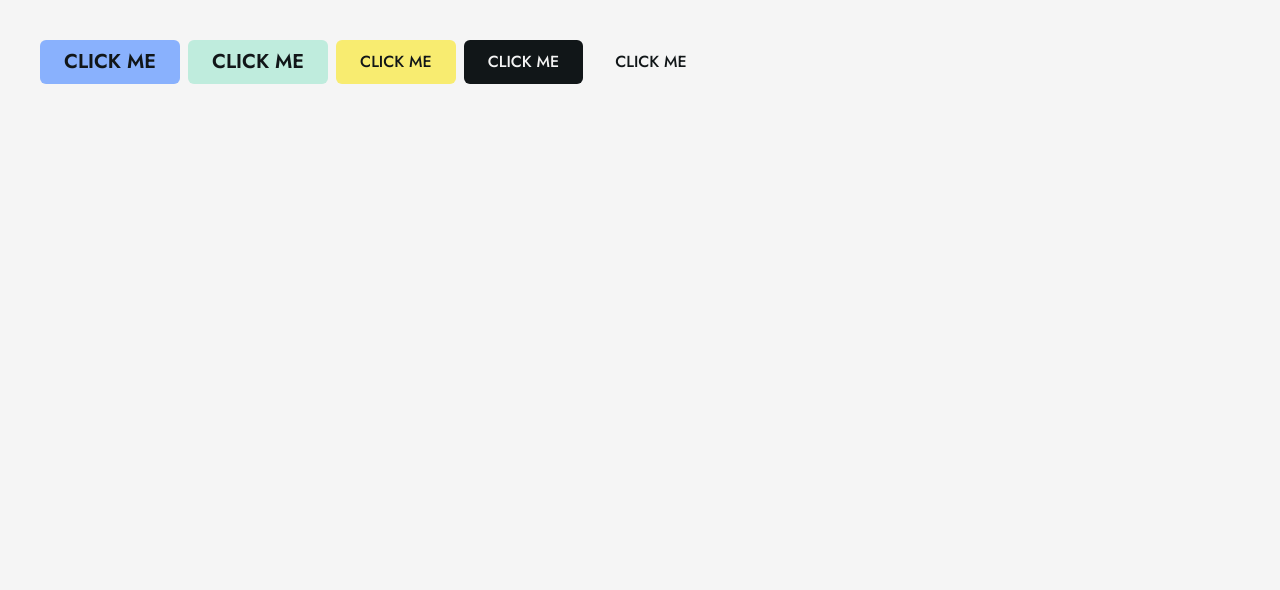
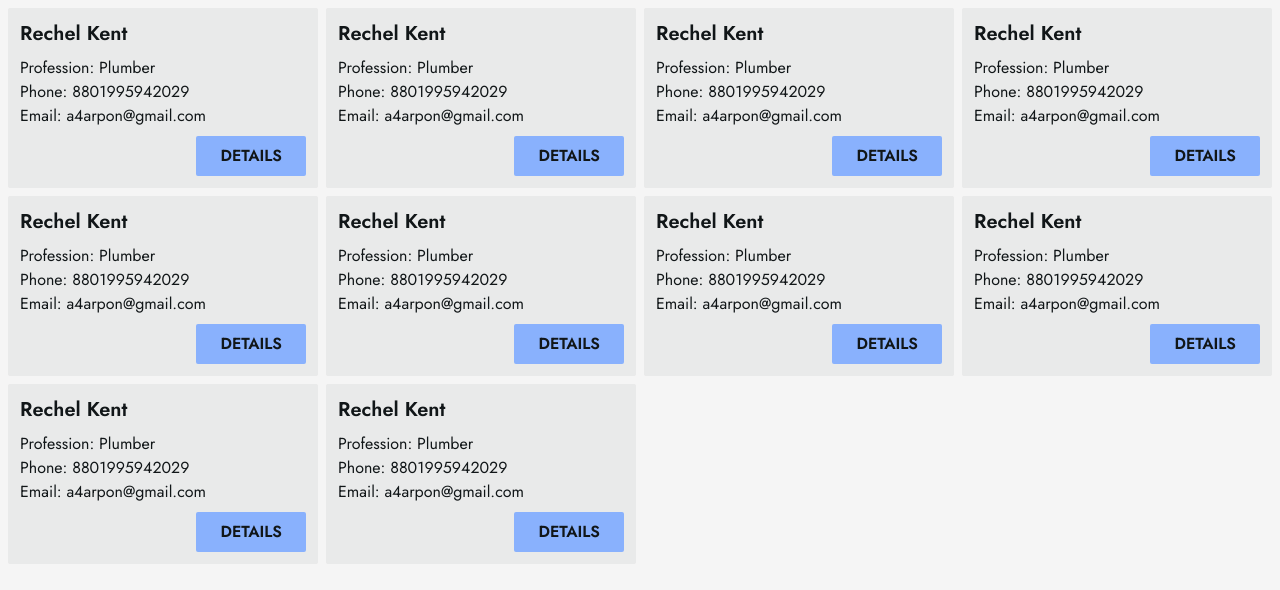
Before and after one commit to a4arpon/open-ums, a React (Vite) app: page / in a window 1280 px wide. Shown: the top 590 px of the page. Built offline with nearby package versions, Linux system fonts and the light colour scheme.

Commit message:
profile card added

```diff
--- /dev/null
+++ b/src/components/others/ProfileCard.tsx
@@ -0,0 +1,22 @@
+import Button from '../shared/Button'
+import Card from '../shared/Card'
+
+const ProfileCard = () => {
+  return (
+    <Card>
+      <h2 className="text-xl font-semibold">Rechel Kent</h2>
+      <div>
+        <p>Profession: Plumber</p>
+        <p>Phone: 8801995942029</p>
+        <p>Email: a4arpon@gmail.com</p>
+      </div>
+      <div className="flex justify-end">
+        <Button variant="primary" link={`/contacts/${232323}`}>
+          Details
+        </Button>
+      </div>
+    </Card>
+  )
+}
+
+export default ProfileCard
--- a/src/components/shared/Button.tsx
+++ b/src/components/shared/Button.tsx
@@ -1,5 +1,6 @@
 import twClassName from '@/lib/twClassName'
 import { VariantProps, cva } from 'class-variance-authority'
+import { Link } from 'react-router-dom'
 
 const buttonVariants = cva(
   'flex justify-center gap-2 items-center py-2 duration-200 ease-in-out transition uppercase',
@@ -25,7 +26,8 @@ const buttonVariants = cva(
       },
       fontWidth: {
         base: 'font-medium',
-        bold: 'font-semibold',
+        'semi-bold': 'font-semibold',
+        bold: 'font-bold',
       },
       scale: {
         in: 'active:scale-95',
@@ -41,8 +43,8 @@ const buttonVariants = cva(
     defaultVariants: {
       variant: 'primary',
       fontSize: 'sm',
-      rounded: 'md',
-      fontWidth: 'base',
+      rounded: 'sm',
+      fontWidth: 'semi-bold',
       scale: 'in',
       width: 'fit',
     },
@@ -63,6 +65,7 @@ const Button: React.FC<ButtonPropsWithVariants> = ({
   disabled,
   onClick,
   link,
+  target,
   fontWidth,
   rounded,
   scale,
@@ -89,7 +92,9 @@ const Button: React.FC<ButtonPropsWithVariants> = ({
     )
   } else {
     return (
-      <button
+      <Link
+        to={link}
+        target={target}
         className={twClassName(
           buttonVariants({
             variant,
@@ -97,7 +102,7 @@ const Button: React.FC<ButtonPropsWithVariants> = ({
         )}
       >
         {children}
-      </button>
+      </Link>
     )
   }
 }
--- a/src/components/shared/Card.tsx
+++ b/src/components/shared/Card.tsx
@@ -13,33 +13,42 @@ const cardVariants = cva('p-3 text-light w-full', {
       'ghost-dark': 'bg-dark/10 text-dark',
       warn: 'bg-warn text-dark',
     },
-    fSize: {
+    fontSize: {
       sm: 'text-base',
       md: 'text-lg',
+    },
+    fontWidth: {
+      base: 'font-base',
+      md: 'font-medium',
+      bold: 'font-semibold',
     },
     rounded: {
       sm: 'rounded-sm',
       md: 'rounded-md',
       full: 'rounded-full',
     },
-    fw: {
-      base: 'font-base',
-      md: 'font-medium',
-      bold: 'font-semibold',
-    },
     type: {
       flex: 'flex flex-col gap-2',
       'flex-no-pad': 'flex flex-col gap-2 p-0',
-      'flex-md': 'flex flex-col gap-3',
+      'flex-3': 'flex flex-col gap-3',
+      'flex-row': 'flex gap-2',
+      'flex-row-3': 'flex gap-3',
+    },
+    align: {
+      center: 'justify-center items-center',
+      between: 'justify-between',
+      'center-start': 'justify-center items-start',
+      'center-end': 'justify-center items-end',
     },
   },
 
   defaultVariants: {
     variant: 'ghost',
-    fSize: 'sm',
+    fontSize: 'sm',
     rounded: 'sm',
-    fw: 'base',
+    fontWidth: 'base',
     type: 'flex',
+    align: 'between',
   },
 })
 interface CardProps extends ReactChildren, VariantProps<typeof cardVariants> {}
@@ -47,15 +56,15 @@ interface CardProps extends ReactChildren, VariantProps<typeof cardVariants> {}
 const Card: React.FC<CardProps> = ({
   children,
   variant,
-  fSize,
+  fontSize,
   rounded,
-  fw,
+  fontWidth,
   type,
 }) => {
   return (
     <div
       className={twClassName(
-        cardVariants({ variant, fSize, rounded, fw, type })
+        cardVariants({ variant, fontSize, rounded, fontWidth, type })
       )}
     >
       {children}
--- a/src/layouts/App.tsx
+++ /dev/null
@@ -1,14 +0,0 @@
-import Button from '@/components/shared/Button'
-import Card from '@/components/shared/Card'
-
-const App = () => {
-  return (
-    <div className="p-10">
-      <Card>
-        <Button />
-      </Card>
-    </div>
-  )
-}
-
-export default App
--- a/src/layouts/Public.tsx
+++ b/src/layouts/Public.tsx
@@ -2,7 +2,7 @@ import { Outlet } from 'react-router-dom'
 
 const Public = () => {
   return (
-    <div className="container mx-auto">
+    <div className="container p-2">
       <Outlet />
     </div>
   )
--- a/src/pages/Home.tsx
+++ b/src/pages/Home.tsx
@@ -1,17 +1,18 @@
-import Button from '@/components/shared/Button'
+import ProfileCard from '@/components/others/ProfileCard'
 
 const Home = () => {
   return (
-    <div className="m-10 flex flex-wrap gap-2">
-      <Button fontWidth="bold" fontSize="xl">
-        Click Me
-      </Button>
-      <Button variant="secondary" fontWidth="bold" fontSize="xl">
-        Click Me
-      </Button>
-      <Button variant="warn">Click Me</Button>
-      <Button variant="dark">Click Me</Button>
-      <Button variant="ghost">Click Me</Button>
+    <div className="grid gap-2 md:grid-cols-2 lg:grid-cols-3 xl:grid-cols-4 2xl:grid-cols-5">
+      <ProfileCard />
+      <ProfileCard />
+      <ProfileCard />
+      <ProfileCard />
+      <ProfileCard />
+      <ProfileCard />
+      <ProfileCard />
+      <ProfileCard />
+      <ProfileCard />
+      <ProfileCard />
     </div>
   )
 }
--- a/tailwind.config.js
+++ b/tailwind.config.js
@@ -4,11 +4,20 @@ export default {
   theme: {
     colors: {
       primary: '#89b1fd',
-      secondary: '#bfecdd',
+      secondary: '#1dc7a1',
       warn: '#f8ec70',
       dark: '#111618',
       light: '#f5f5f5',
     },
+    container: {
+      center: true,
+      padding: {
+        DEFAULT: '0',
+        sm: '1rem',
+        md: '1rem',
+        lg: '0',
+      },
+    },
   },
   plugins: [],
 }
```
